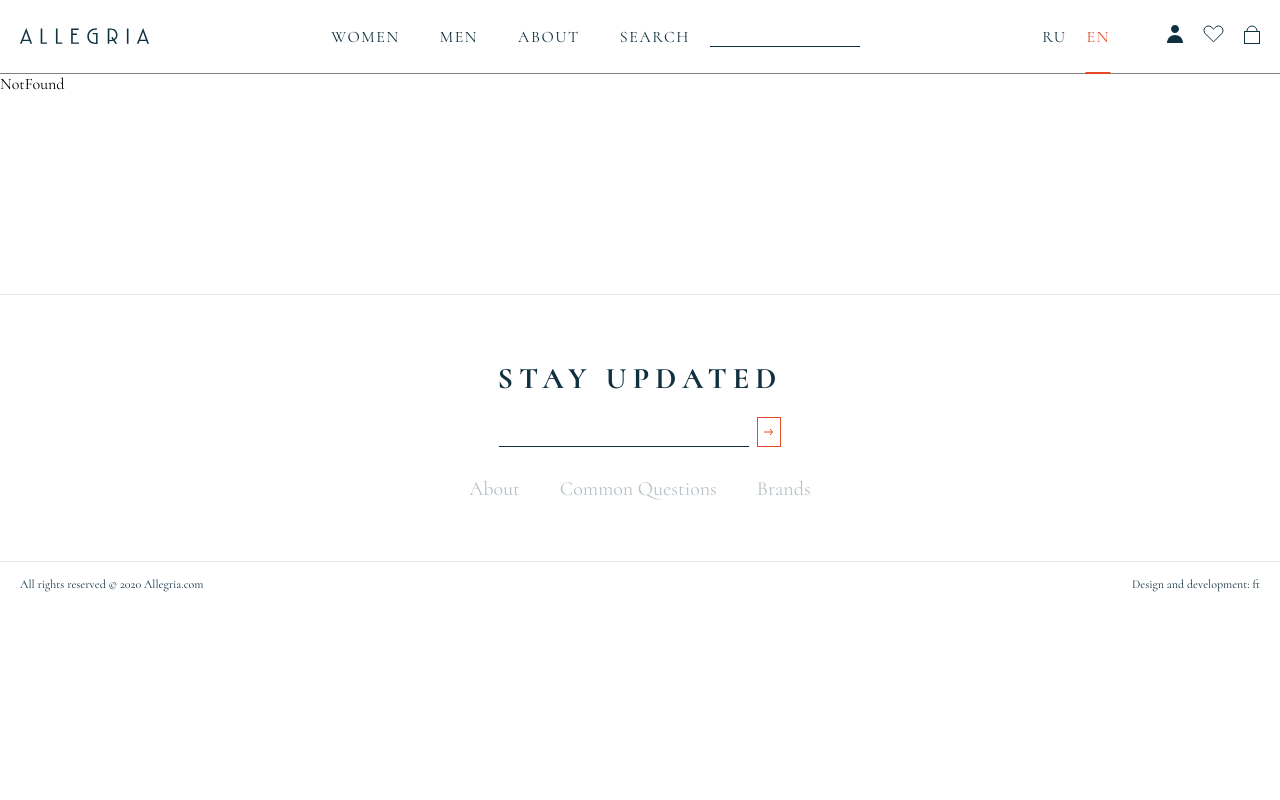
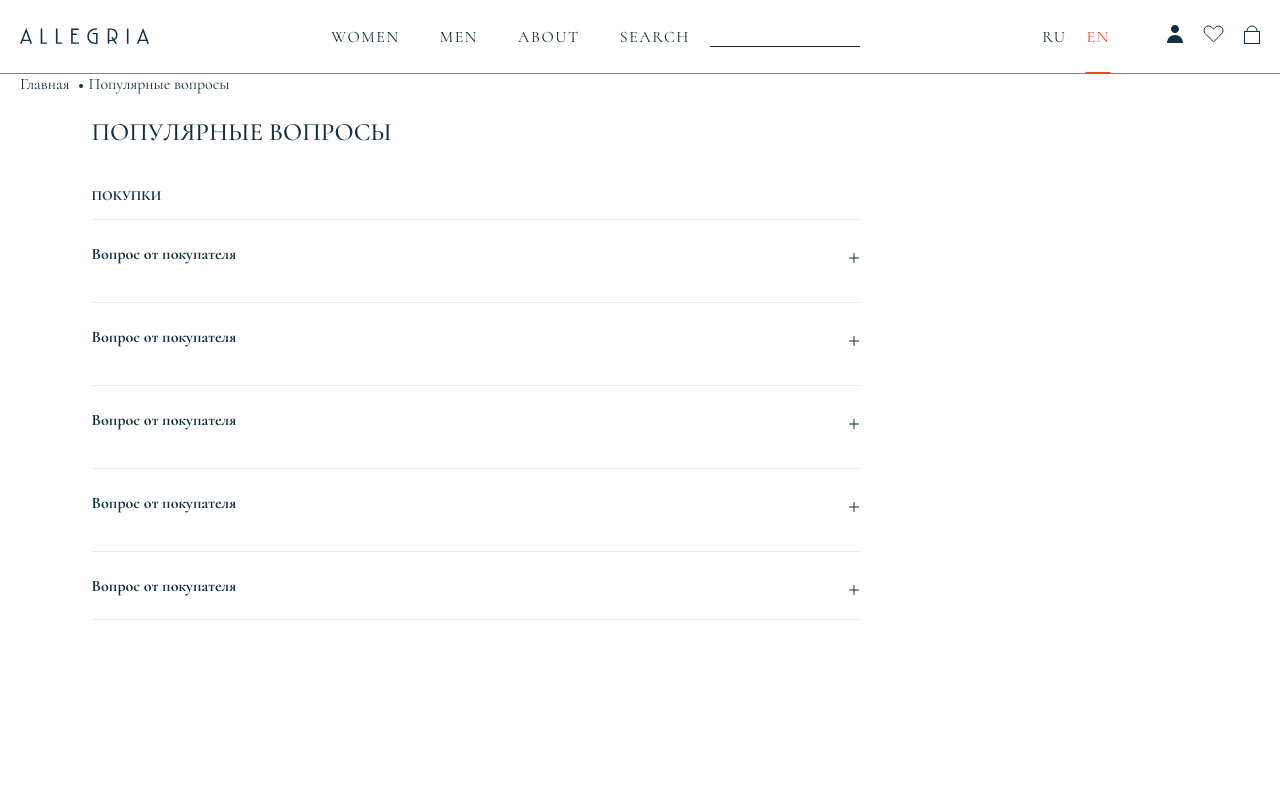
Before and after one commit to maxbirimkulov/allegria, a React (Create React App) app: page /questions in a window 1280 px wide. Shown: the top 800 px of the page. Built offline with nearby package versions, Linux system fonts and the light colour scheme.

Commit message:
add accordion

```diff
--- a/src/App.js
+++ b/src/App.js
@@ -8,6 +8,7 @@
 import Custom from "./pages/Custom/Custom";
 import NotFound from "./pages/NotFound/NotFound";
 import './i18n'
+import Questions from "./pages/Questions/Questions";
 
 function App() {
   return (
@@ -17,6 +18,7 @@
                 <Route path='' element={<Home/>}/>
                 <Route path='about' element={<About/>}/>
                 <Route path='catalog' element={<Catalog/>}/>
+                <Route path='questions' element={<Questions/>}/>
                 <Route path='*' element={<NotFound/>}/>
             </Route>
             <Route path='/custom' element={<Custom/>}/>
--- a/src/Layout/Footer/Footer.jsx
+++ b/src/Layout/Footer/Footer.jsx
@@ -27,7 +27,7 @@
                             </Link>
                         </li>
                         <li className="footer__item">
-                            <Link className="footer__link" >
+                            <Link className="footer__link" to='questions'>
                                 {t("footer.link2")}
                             </Link>
                         </li>
--- /dev/null
+++ b/src/pages/Questions/Questions.jsx
@@ -0,0 +1,35 @@
+import React from 'react';
+import QuestionsItem from "./QuestionsItem/QuestionsItem";
+import {questionsData} from './QuestionsItem/question'
+
+const Questions = () => {
+    return (
+        <section className="questions">
+            <div className="container">
+                <ul className='breadCrumbs'>
+                    <li className='breadCrumbs__item'>Главная</li>
+                    <li className='breadCrumbs__item'>
+                        Популярные вопросы
+                    </li>
+                </ul>
+            </div>
+            <div className="container-small">
+                <h2 className="questions__title">
+                    Популярные вопросы
+                </h2>
+                <ul className="questions__list">
+                    <li className="questions__list-title">
+                        ПОКУПКИ
+                    </li>
+                    {
+                        questionsData.map((item) => (
+                            <QuestionsItem item={item}/>
+                        ))
+                    }
+                </ul>
+            </div>
+        </section>
+    );
+};
+
+export default Questions;
--- /dev/null
+++ b/src/pages/Questions/QuestionsItem/QuestionsItem.jsx
@@ -0,0 +1,27 @@
+import React, {useState} from 'react';
+
+
+const QuestionsItem = ({item}) => {
+
+    const [accordion, setAccordion] = useState()
+
+    return (
+        <li className="questions__item" key={item.id}>
+            <div className="questions__item-top">
+                <h3 className='questions__item-title'>{item.question}</h3>
+                <span className={`${accordion ? 'close' : 'open'}`} onClick={() => setAccordion(!accordion)}>
+                          <svg width="10" height="10" viewBox="0 0 10 10" fill="none" xmlns="http://www.w3.org/2000/svg">
+<path d="M5 0V10" stroke="#0F303F"/>
+<path d="M0 5L10 5" stroke="#0F303F"/>
+</svg>
+
+                </span>
+            </div>
+            <div style={{display: accordion ? 'block' : 'none'}} className='questions__item-bottom'>
+                {item.answer}
+            </div>
+        </li>
+    );
+};
+
+export default QuestionsItem;
--- /dev/null
+++ b/src/pages/Questions/QuestionsItem/question.js
@@ -0,0 +1,32 @@
+export const questionsData = [
+    {
+        id: 1,
+        question: 'Вопрос от покупателя',
+        answer: 'Оплата осуществляется наличными денежными средствами курьеру непосредственно при доставке заказа на адрес получателя. Выбрав данный способ оплаты, Вы получаете возможность рассмотреть и примерить заказанный товар.\n' +
+            'Если какая-то позиция Вам не подошла, Вы можете просто вернуть ее курьеру, не оплачивая.'
+    },
+    {
+        id: 2,
+        question: 'Вопрос от покупателя',
+        answer: 'Оплата осуществляется наличными денежными средствами курьеру непосредственно при доставке заказа на адрес получателя. Выбрав данный способ оплаты, Вы получаете возможность рассмотреть и примерить заказанный товар.\n' +
+            'Если какая-то позиция Вам не подошла, Вы можете просто вернуть ее курьеру, не оплачивая.'
+    },
+    {
+        id: 3,
+        question: 'Вопрос от покупателя',
+        answer: 'Оплата осуществляется наличными денежными средствами курьеру непосредственно при доставке заказа на адрес получателя. Выбрав данный способ оплаты, Вы получаете возможность рассмотреть и примерить заказанный товар.\n' +
+            'Если какая-то позиция Вам не подошла, Вы можете просто вернуть ее курьеру, не оплачивая.'
+    },
+    {
+        id: 4,
+        question: 'Вопрос от покупателя',
+        answer: 'Оплата осуществляется наличными денежными средствами курьеру непосредственно при доставке заказа на адрес получателя. Выбрав данный способ оплаты, Вы получаете возможность рассмотреть и примерить заказанный товар.\n' +
+            'Если какая-то позиция Вам не подошла, Вы можете просто вернуть ее курьеру, не оплачивая.'
+    },
+    {
+        id: 5,
+        question: 'Вопрос от покупателя',
+        answer: 'Оплата осуществляется наличными денежными средствами курьеру непосредственно при доставке заказа на адрес получателя. Выбрав данный способ оплаты, Вы получаете возможность рассмотреть и примерить заказанный товар.\n' +
+            'Если какая-то позиция Вам не подошла, Вы можете просто вернуть ее курьеру, не оплачивая.'
+    }
+]
--- /dev/null
+++ b/src/scss/question.scss
@@ -0,0 +1,61 @@
+.questions {
+  &__title {
+    font-weight: 500;
+    font-size: 25px;
+    text-transform: uppercase;
+    color: #0F303F;
+    margin: 23px 0 40px;
+  }
+
+  &__list {
+    width: 70%;
+    display: flex;
+    flex-direction: column;
+    row-gap: 15px;
+
+    &-title {
+      font-weight: 800;
+      font-size: 14px;
+      color: #0F303F;
+    }
+  }
+
+  &__item {
+    display: flex;
+    flex-direction: column;
+    row-gap: 13px;
+    border-top: 1px solid #EAE9E8;
+    &:last-child{
+      border-bottom: 1px solid #EAE9E8;
+    }
+
+    padding: 15px 0;
+    &-top {
+      display: flex;
+      justify-content: space-between;
+      align-items: center;
+      span {
+        cursor: pointer;
+        font-size: 30px;
+        transition: .3s;
+      }
+      .close {
+        transform: rotate(45deg);
+        transition: .3s;
+      }
+    }
+    &-title {
+      font-weight: 800;
+      font-size: 16px;
+      color: #0F303F;
+    }
+    &-bottom {
+      display: none;
+      font-weight: 400;
+      font-size: 14px;
+      line-height: 19px;
+      color: #0F303F;
+      opacity: 0.7;
+    }
+  }
+}
--- a/src/scss/style.scss
+++ b/src/scss/style.scss
@@ -28,4 +28,5 @@
 @import "breadCrumbs";
 @import "catalog";
 @import "sideBar";
+@import "question";
 @import "footer";
--- a/src/utils/context.js
+++ b/src/utils/context.js
@@ -32,7 +32,7 @@
         category,
         changeCategory,
         changeGender,
-        getProducts
+        getProducts,
     }
 
     return <CustomContext.Provider value={value}>
```
